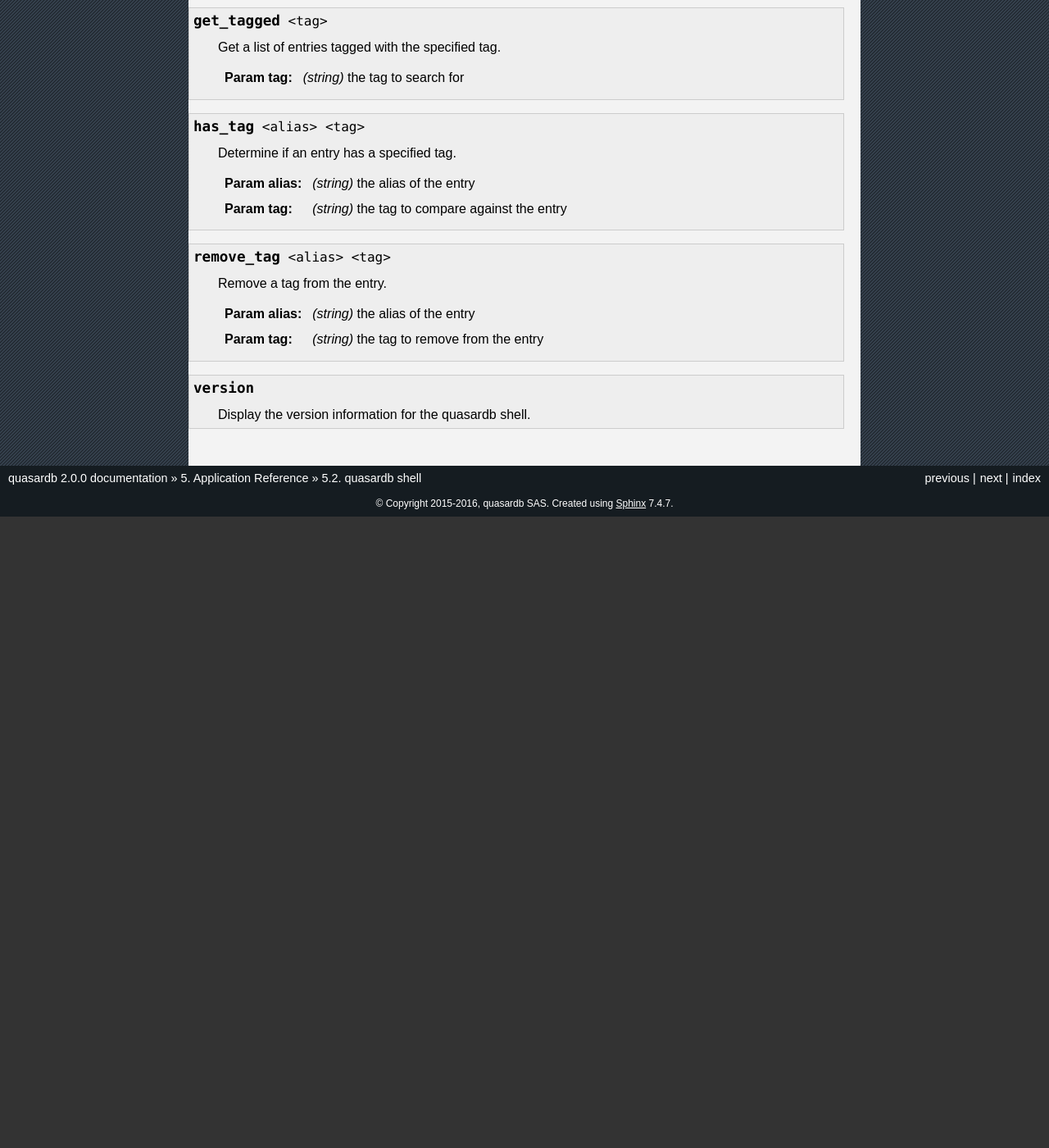
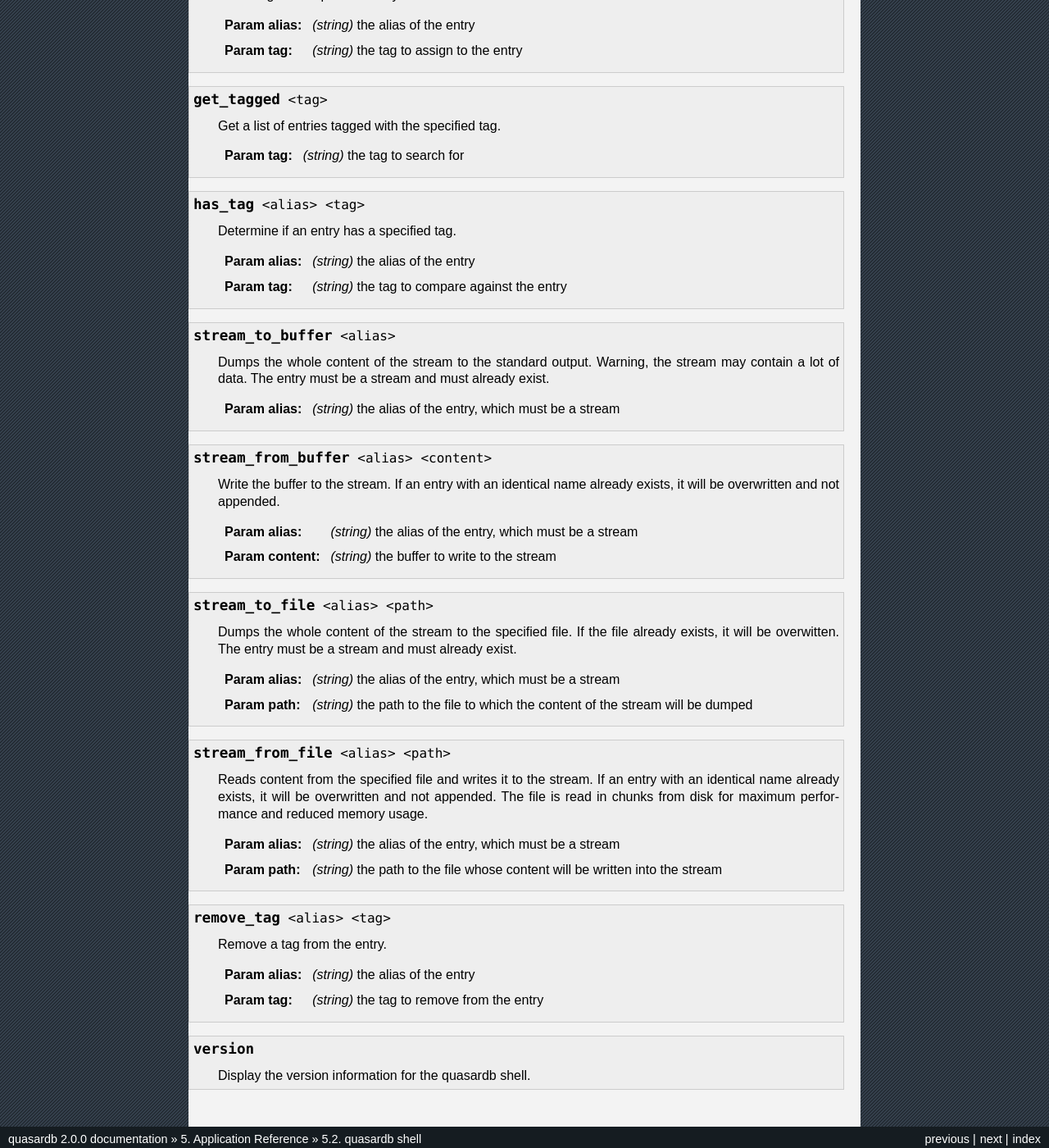
Before and after one commit to iltommi/qdb-documentation, a Sphinx documentation site: the page built from source/reference/qdb_shell.rst, in a window 1280 px wide and 1400 px high, scrolled down 11464 px. Shown: the whole window at 82% size. Built offline with Sphinx 7.4.7, drawn with Linux system fonts in a browser that asks for light colours; before the commit the page ends 12094 px from its top, so only the background shows below that; some of the changed text lies outside the part shown.

Commit message:
Add documentation for new shell commands

```diff
--- a/source/reference/qdb_shell.rst
+++ b/source/reference/qdb_shell.rst
@@ -73,13 +73,14 @@ Commands
  :ref:`add_tag alias tag <qdbsh_add_tag>`                                             add a tag to an entry
  :ref:`get_tagged tag <qdbsh_get_tagged>`                                             get entries with the given tag
  :ref:`has_tag alias tag <qdbsh_has_tag>`                                             returns true if the entry has the tag
+ :ref:`stream_to_buffer alias <qdbsh_stream_to_buffer>`                               dumps the content of a stream
+ :ref:`stream_from_buffer alias content <qdbsh_stream_from_buffer>`                   write content into a stream
+ :ref:`stream_to_file alias file_path <qdbsh_stream_to_file>`                         dumps the content of a stream into a file
+ :ref:`stream_from_file alias file_path <qdbsh_stream_from_file>`                     loads a file and adds it into a file
  :ref:`remove_tag alias tag <qdbsh_remove_tag>`                                       removes a tag from an entry
  :ref:`version <qdbsh_version>`                                                       display the quasardb version
 
  =================================================================================== =================================================================
-
-
-
 
 
 .. _qdbsh-interactive-mode:
@@ -578,6 +579,37 @@ A command generally requires one or several arguments. Each argument is separate
     :param alias: *(string)* the alias of the entry
     :param tag: *(string)* the tag to compare against the entry
 
+.. _qdbsh_stream_to_buffer:
+.. option:: stream_to_buffer <alias>
+
+    Dumps the whole content of the stream to the standard output. Warning, the stream may contain a lot of data. The entry must be a stream and must already exist.
+
+    :param alias: *(string)* the alias of the entry, which must be a stream
+
+.. _qdbsh_stream_from_buffer:
+.. option:: stream_from_buffer <alias> <content>
+
+    Write the buffer to the stream. If an entry with an identical name already exists, it will be overwritten and not appended.
+
+    :param alias: *(string)* the alias of the entry, which must be a stream
+    :param content: *(string)* the buffer to write to the stream
+
+.. _qdbsh_stream_to_file:
+.. option:: stream_to_file <alias> <path>
+
+    Dumps the whole content of the stream to the specified file. If the file already exists, it will be overwitten. The entry must be a stream and must already exist.
+
+    :param alias: *(string)* the alias of the entry, which must be a stream
+    :param path: *(string)* the path to the file to which the content of the stream will be dumped
+
+.. _qdbsh_stream_from_file:
+.. option:: stream_from_file <alias> <path>
+
+    Reads content from the specified file and writes it to the stream. If an entry with an identical name already exists, it will be overwritten and not appended. The file is read in chunks
+    from disk for maximum performance and reduced memory usage.
+
+    :param alias: *(string)* the alias of the entry, which must be a stream
+    :param path: *(string)* the path to the file whose content will be written into the stream
 
 .. _qdbsh_remove_tag:
 .. option:: remove_tag <alias> <tag>
```
